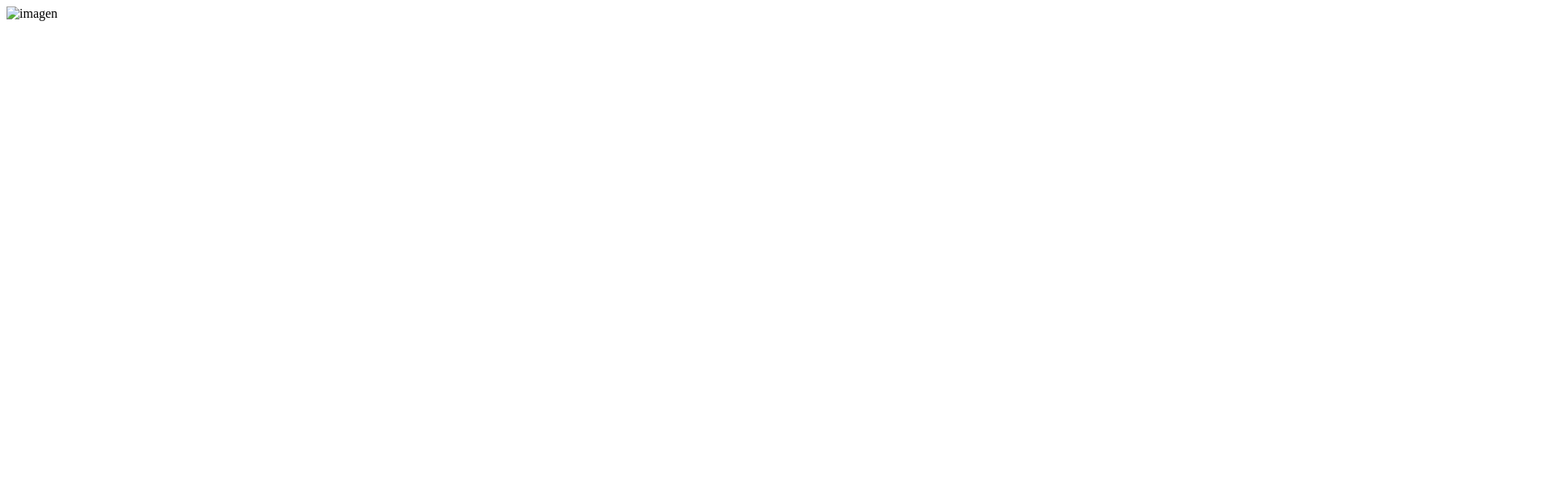
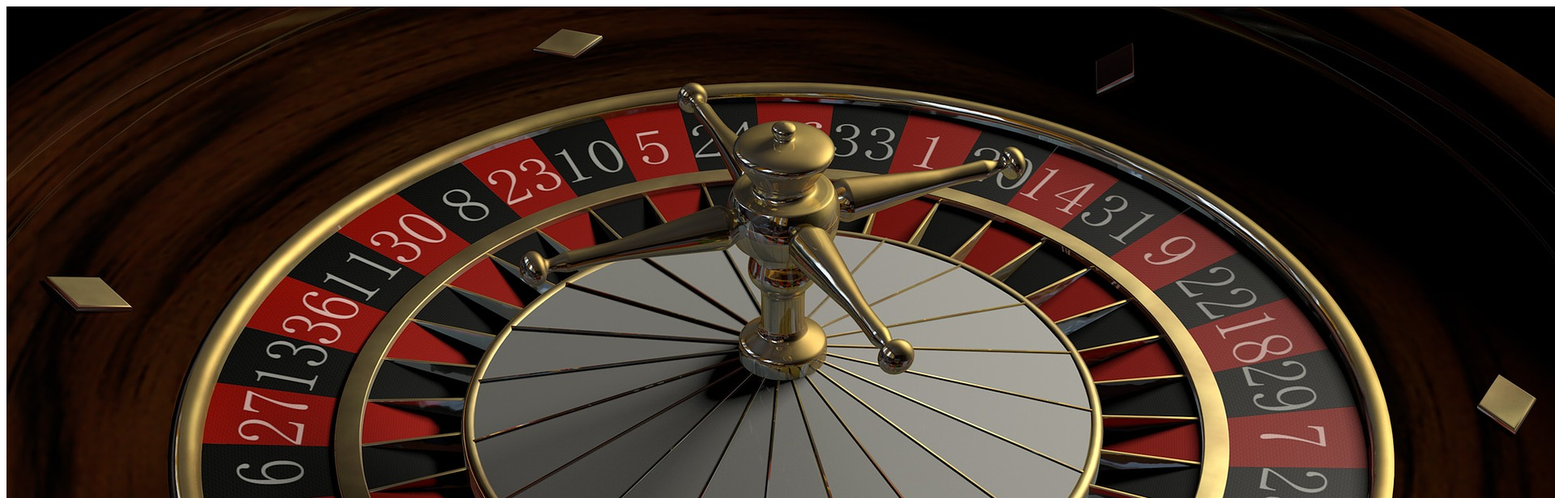
Before and after one commit to BryantCode/imgs, a plain HTML site: page index.html in a window 1280 px wide. Shown: the top 616 px of the page at 81% size, 1920 px wide, since content can reach past the window. Drawn offline with Linux system fonts and the light colour scheme.

Commit message:
Update index.html

```diff
--- a/index.html
+++ b/index.html
@@ -4,6 +4,6 @@
   </head>
 
   <body>
-    <img src="" alt="imagen" >
+    <img src="./gambling-ged70feb88_1920.jpg" alt="imagen" >
   </body>
 </html>
```
